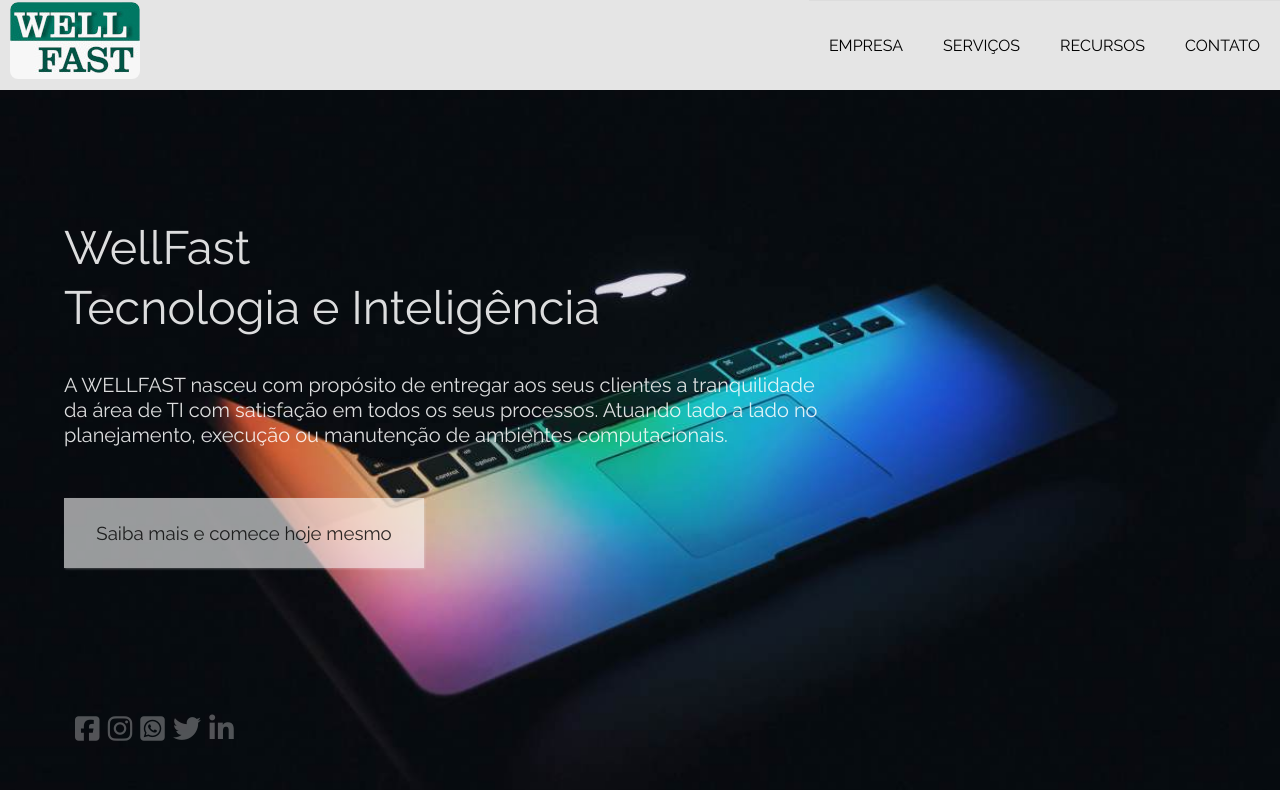
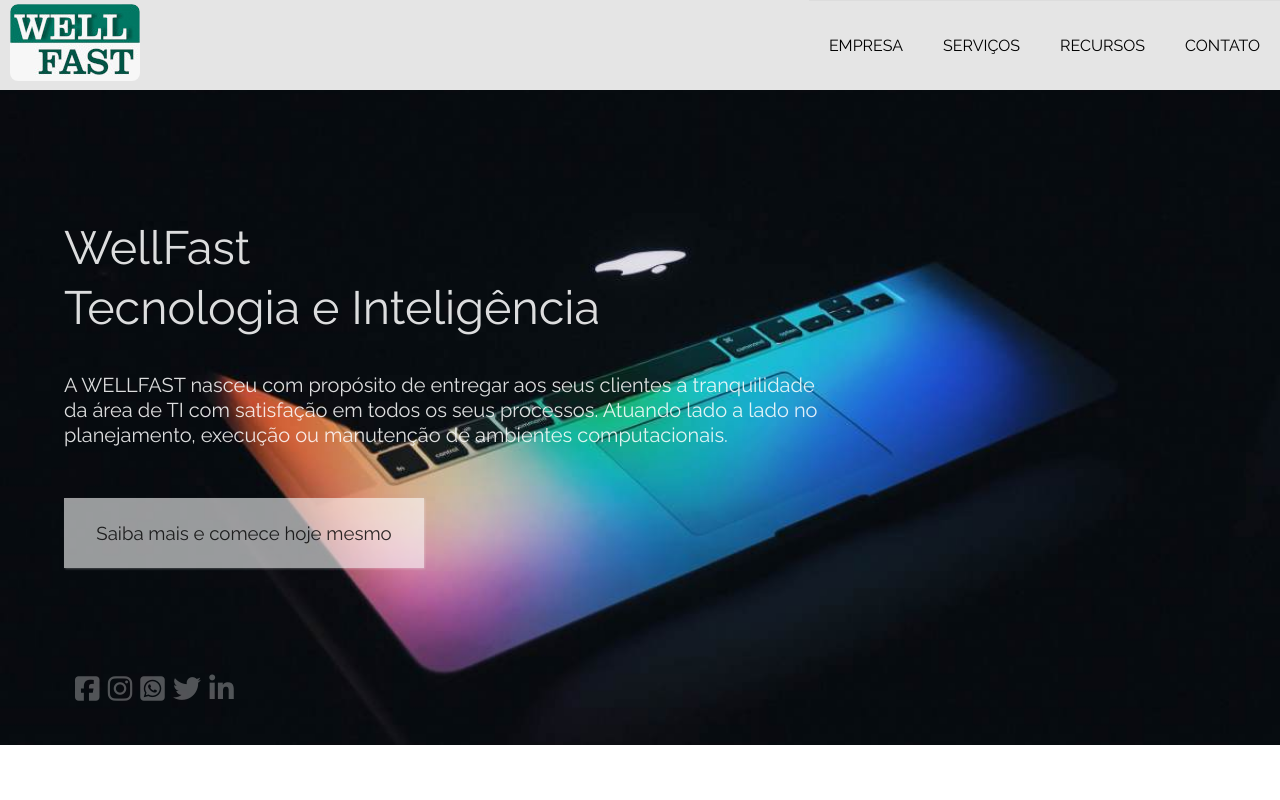
Before and after one commit to Romulogno/wellfast-responsivo, a plain HTML site: page index.html in a window 1280 px wide. Drawn offline with Linux system fonts and the light colour scheme.

Commit message:
some little changes
tamanho da imagem

```diff
--- a/style.css
+++ b/style.css
@@ -28,7 +28,7 @@
 }
 
 .logo-pqn{
-   margin: 2px auto;
+   margin: 4px auto;
 
 }
 
@@ -117,7 +117,7 @@ div.icones a:hover{
         margin-left: 10px;
     }
     .imagem-emp {
-        height: 700px;
+        height: 655px;
     }
     div.text-container {
         font-size: 35pt;
@@ -137,7 +137,7 @@ div.icones a:hover{
      }
      div.icones{
         position: absolute;
-        margin-top: 620px;
+        margin-top: 580px;
         margin-left: 75px;
         font-size: 2em;
     }
```
